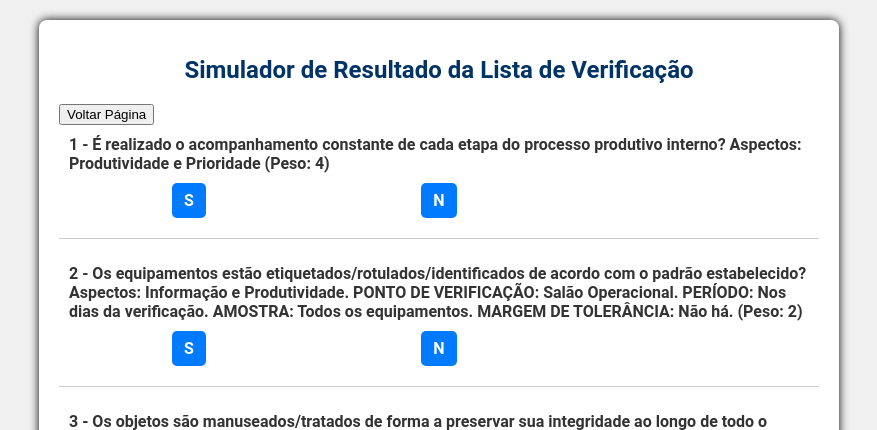
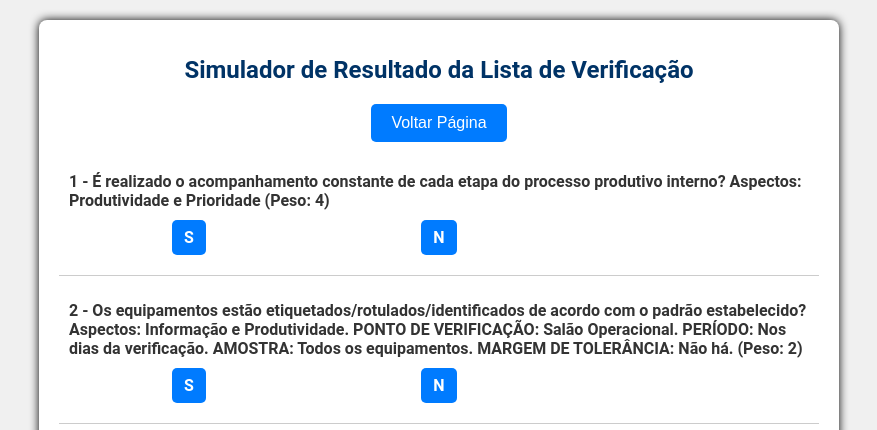
Before and after one commit to Dougas85/SAPPP, a Flask app: page /simulador in a window 1280 px wide. Shown: the top 430 px of the page, without its empty margins (201-1078 px from the left). Run offline with Flask 3, Linux system fonts and the light colour scheme; some libraries are stand-ins or nearby versions.

Commit message:
Update simulador.css

```diff
--- a/static/simulador.css
+++ b/static/simulador.css
@@ -102,6 +102,26 @@ h1 {
     text-align: center;
 }
 
+.botao-voltar {
+    background-color: #007bff;
+    color: white;
+    border: none;
+    padding: 10px 20px;
+    margin: 20px auto;
+    font-size: 16px;
+    border-radius: 5px;
+    cursor: pointer;
+    transition: background-color 0.3s, color 0.3s;
+    display: block;
+    text-align: center;
+}
+
+.botao-voltar:hover {
+    background-color: #ffcc00;
+    color: #003366;
+}
+
+
 /* Responsivo para telas pequenas */
 @media (max-width: 600px) {
     .container {
```
